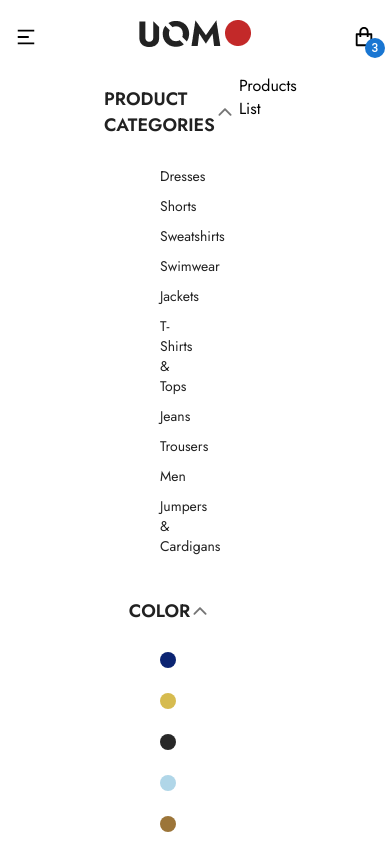
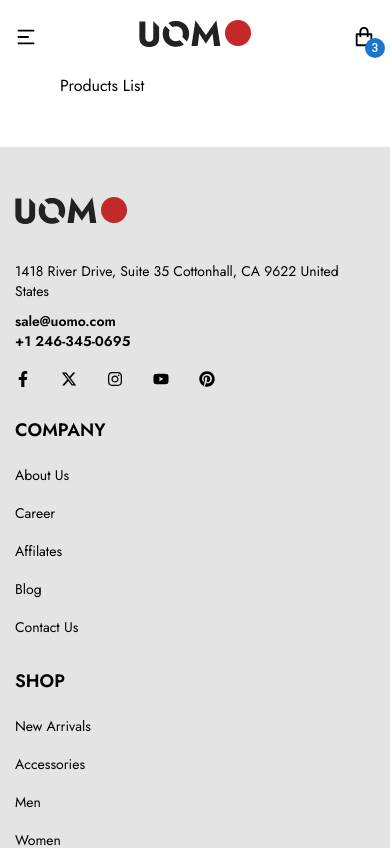
Before and after one commit to TopSecretStar/ecommerce-website, a React (Create React App) app: page /shop in a window 390 px wide. Shown: the top 848 px of the page. Built offline with nearby package versions, Linux system fonts and the light colour scheme.

Commit message:
"Add responsive styles for shop details page; hide left section on screens smaller than 991px"

```diff
--- a/src/Components/Shop/ShopDetails/ShopDetails.css
+++ b/src/Components/Shop/ShopDetails/ShopDetails.css
@@ -10,3 +10,17 @@
 .shopDetails__left {
   width: 27%;
 }
+
+/* responsive */
+
+@media screen and (max-width: 1210px) {
+  .shopDetails {
+    padding: 0 60px;
+  }
+}
+
+@media screen and (max-width: 991px) {
+  .shopDetails__left {
+    display: none;
+  }
+}
```
